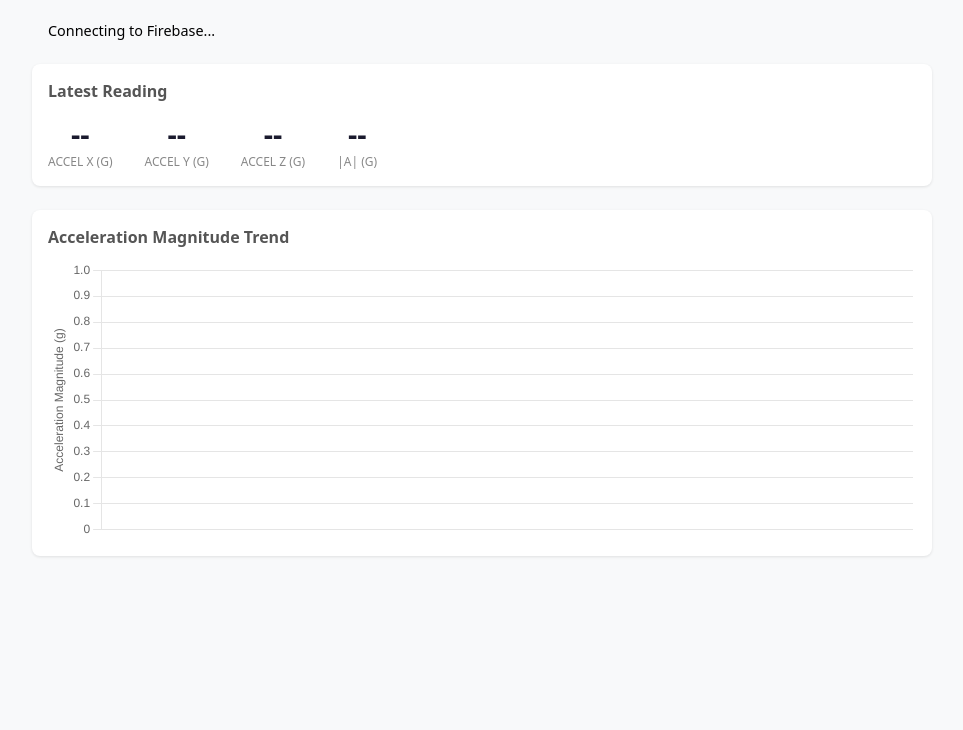
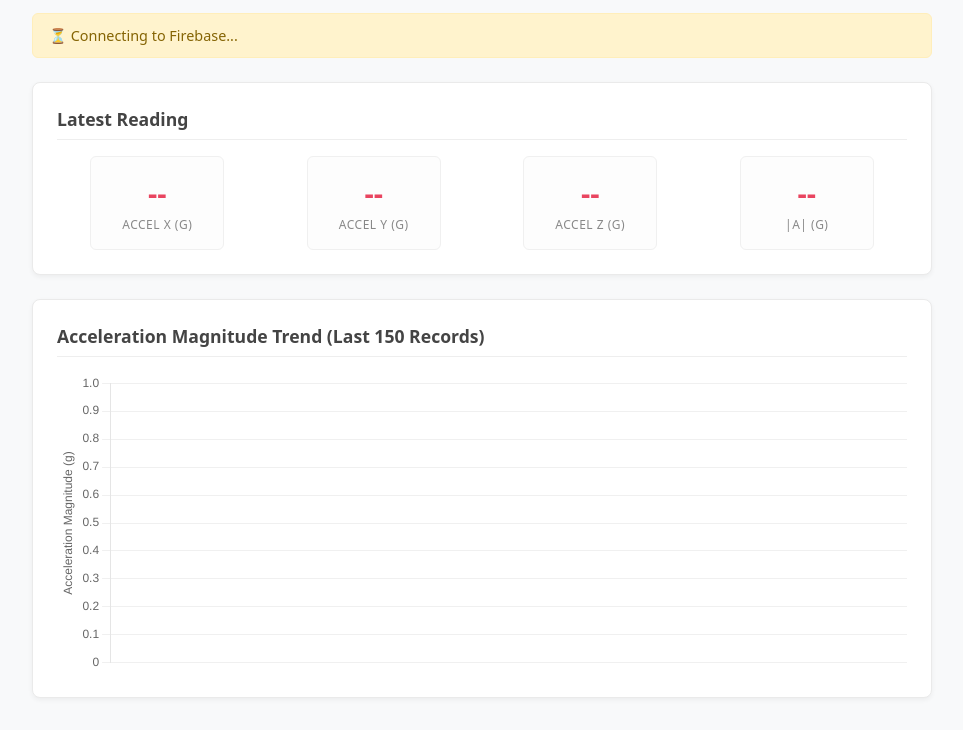
Before and after one commit to vyshnavi5241-ctrl/Project-, a plain HTML site: page index.html in a window 1280 px wide. Shown: the part 68-798 px from the top of the page, without its empty margins (158-1121 px from the left). Drawn offline with nearby package versions, Linux system fonts and the light colour scheme; no server answers.

Commit message:
Update index.html

```diff
--- a/index.html
+++ b/index.html
@@ -3,26 +3,27 @@
 <head>
   <meta charset="UTF-8">
   <meta name="viewport" content="width=device-width, initial-scale=1.0">
-  <title>Smart Pen Tremor Monitor</title>
+  <title>Smart Pen Tremor Dashboard</title>
   <script src="https://cdn.jsdelivr.net/npm/chart.js@4.4.0/dist/chart.umd.min.js"></script>
   <style>
-    body { font-family: system-ui, sans-serif; max-width: 900px; margin: 2rem auto; padding: 0 1rem; background: #f8f9fa; }
-    h1 { color: #1a1a2e; font-size: 1.5rem; }
-    .status { padding: 0.5rem 1rem; border-radius: 6px; margin-bottom: 1rem; font-size: 0.9rem; }
-    .status.connected { background: #d4edda; color: #155724; }
-    .status.error { background: #f8d7da; color: #721c24; }
-    .card { background: #fff; border-radius: 8px; padding: 1rem; margin-bottom: 1.5rem; box-shadow: 0 1px 3px rgba(0,0,0,0.1); }
-    .card h2 { font-size: 1rem; color: #555; margin: 0 0 0.75rem 0; }
-    .stats { display: flex; gap: 2rem; flex-wrap: wrap; }
-    .stat { text-align: center; }
-    .stat .value { font-size: 1.8rem; font-weight: 700; color: #1a1a2e; }
-    .stat .label { font-size: 0.75rem; color: #888; text-transform: uppercase; }
-    canvas { max-height: 280px; }
+    body { font-family: system-ui, -apple-system, sans-serif; max-width: 900px; margin: 2rem auto; padding: 0 1rem; background: #f8f9fa; color: #333; }
+    h1 { color: #1a1a2e; font-size: 1.5rem; margin-bottom: 1rem; }
+    .status { padding: 0.75rem 1rem; border-radius: 6px; margin-bottom: 1.5rem; font-size: 0.9rem; font-weight: 500; }
+    .status.connected { background: #d4edda; color: #155724; border: 1px solid #c3e6cb; }
+    .status.error { background: #f8d7da; color: #721c24; border: 1px solid #f5c6cb; }
+    .status.waiting { background: #fff3cd; color: #856404; border: 1px solid #ffeeba; }
+    .card { background: #fff; border-radius: 8px; padding: 1.5rem; margin-bottom: 1.5rem; box-shadow: 0 2px 5px rgba(0,0,0,0.05); border: 1px solid #eaeaea; }
+    .card h2 { font-size: 1.1rem; color: #444; margin: 0 0 1rem 0; border-bottom: 1px solid #eee; padding-bottom: 0.5rem; }
+    .stats { display: flex; justify-content: space-around; flex-wrap: wrap; gap: 1rem; }
+    .stat { text-align: center; background: #fdfdfd; padding: 1rem; border-radius: 6px; min-width: 100px; border: 1px solid #f0f0f0; }
+    .stat .value { font-size: 1.8rem; font-weight: 700; color: #e94560; }
+    .stat .label { font-size: 0.75rem; color: #888; text-transform: uppercase; margin-top: 0.25rem; letter-spacing: 0.5px; }
+    canvas { max-height: 300px; width: 100% !important; }
   </style>
 </head>
 <body>
   <h1>🖊️ Smart Pen Tremor Dashboard</h1>
-  <div id="status" class="status">Connecting to Firebase...</div>
+  <div id="status" class="status waiting">⏳ Connecting to Firebase...</div>
 
   <div class="card">
     <h2>Latest Reading</h2>
@@ -35,7 +36,7 @@
   </div>
 
   <div class="card">
-    <h2>Acceleration Magnitude Trend</h2>
+    <h2>Acceleration Magnitude Trend (Last 150 Records)</h2>
     <canvas id="trendChart"></canvas>
   </div>
 
@@ -43,6 +44,7 @@
     import { initializeApp } from "https://www.gstatic.com/firebasejs/13.4.0/firebase-app.js";
     import { getDatabase, ref, onValue, query, limitToLast } from "https://www.gstatic.com/firebasejs/13.4.0/firebase-database.js";
 
+    // Your Firebase configuration
     const firebaseConfig = {
       apiKey: "AIzaSyCMFhfjnGO4waR7Uata_jBeYAW8SqAKAp0",
       authDomain: "project-dfcc5.firebaseapp.com",
@@ -53,57 +55,87 @@
       appId: "1:999174035196:web:13fcac381ecbeeff9b6979"
     };
 
+    // Initialize Firebase
     const app = initializeApp(firebaseConfig);
     const db = getDatabase(app);
 
     const statusEl = document.getElementById('status');
     const chartCtx = document.getElementById('trendChart').getContext('2d');
 
+    // Initialize Chart.js
     let chart = new Chart(chartCtx, {
       type: 'line',
-      data: { labels: [], datasets: [{ label: '|A| (g)', data: [], borderColor: '#e94560', tension: 0.3, pointRadius: 0 }] },
+      data: {
+        labels: [],
+        datasets: [{
+          label: '|A| (g)',
+          data: [],
+          borderColor: '#e94560',
+          backgroundColor: 'rgba(233, 69, 96, 0.1)',
+          borderWidth: 2,
+          tension: 0.3,
+          pointRadius: 0,
+          fill: true
+        }]
+      },
       options: {
-        responsive: true, maintainAspectRatio: false,
+        responsive: true,
+        maintainAspectRatio: false,
         animation: false,
+        interaction: { mode: 'index', intersect: false },
         scales: {
           x: { display: false },
-          y: { beginAtZero: false, title: { display: true, text: 'Acceleration Magnitude (g)' } }
+          y: {
+            beginAtZero: false,
+            title: { display: true, text: 'Acceleration Magnitude (g)', font: { size: 12 } },
+            grid: { color: '#f0f0f0' }
+          }
         },
         plugins: { legend: { display: false } }
       }
     });
 
-    // Real-time listener on last 150 records
-    const recentRef = query(ref(db, 'tremor_readings'), limitToLast(150));
+    // Path MUST match the ESP32 code. In your latest ESP32 code, it is "/readings"
+    // If your ESP32 code still uses "/tremor_readings", change this path.
+    const DATA_PATH = 'readings';
+    const recentRef = query(ref(db, DATA_PATH), limitToLast(150));
 
+    // Listen for real-time updates
     onValue(recentRef, (snapshot) => {
-      statusEl.textContent = '✅ Connected — Live data streaming';
-      statusEl.className = 'status connected';
+      const data = snapshot.val();
 
-      const data = snapshot.val();
-      if (!data) { statusEl.textContent = '⚠️ Connected, waiting for data...'; return; }
+      if (!data) {
+        statusEl.textContent = '⚠️ Connected, but no data found. Is the ESP32 running?';
+        statusEl.className = 'status waiting';
+        return;
+      }
 
+      // Convert Firebase object to sorted array
       const entries = Object.entries(data)
         .map(([key, v]) => ({ key, ...v }))
         .sort((a, b) => (a.ts || 0) - (b.ts || 0));
 
       if (entries.length === 0) return;
 
-      // Update latest stats
+      statusEl.textContent = '✅ Connected — Live data streaming';
+      statusEl.className = 'status connected';
+
+      // Update Latest Stats
       const latest = entries[entries.length - 1];
       document.getElementById('val-ax').textContent = latest.ax?.toFixed(2) ?? '--';
       document.getElementById('val-ay').textContent = latest.ay?.toFixed(2) ?? '--';
       document.getElementById('val-az').textContent = latest.az?.toFixed(2) ?? '--';
       document.getElementById('val-amag').textContent = latest.amag?.toFixed(3) ?? '--';
 
-      // Update chart
+      // Update Chart
       chart.data.labels = entries.map((_, i) => i);
       chart.data.datasets[0].data = entries.map(e => e.amag);
       chart.update('none');
     }, (error) => {
-      statusEl.textContent = '❌ Firebase error: ' + error.message;
+      // Handle Permission Denied or other errors
+      statusEl.textContent = '❌ Firebase Error: ' + error.message;
       statusEl.className = 'status error';
-      console.error(error);
+      console.error("Firebase Error Details:", error);
     });
   </script>
 </body>
```
